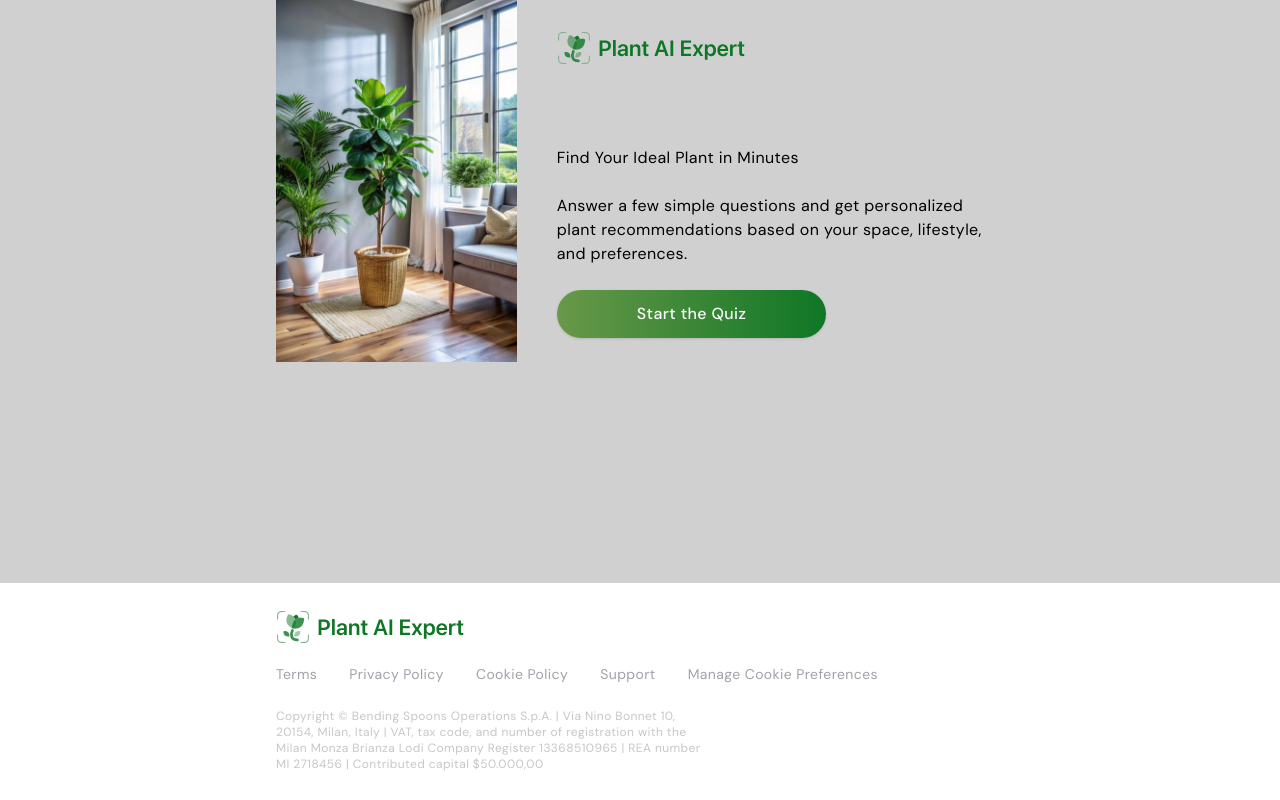
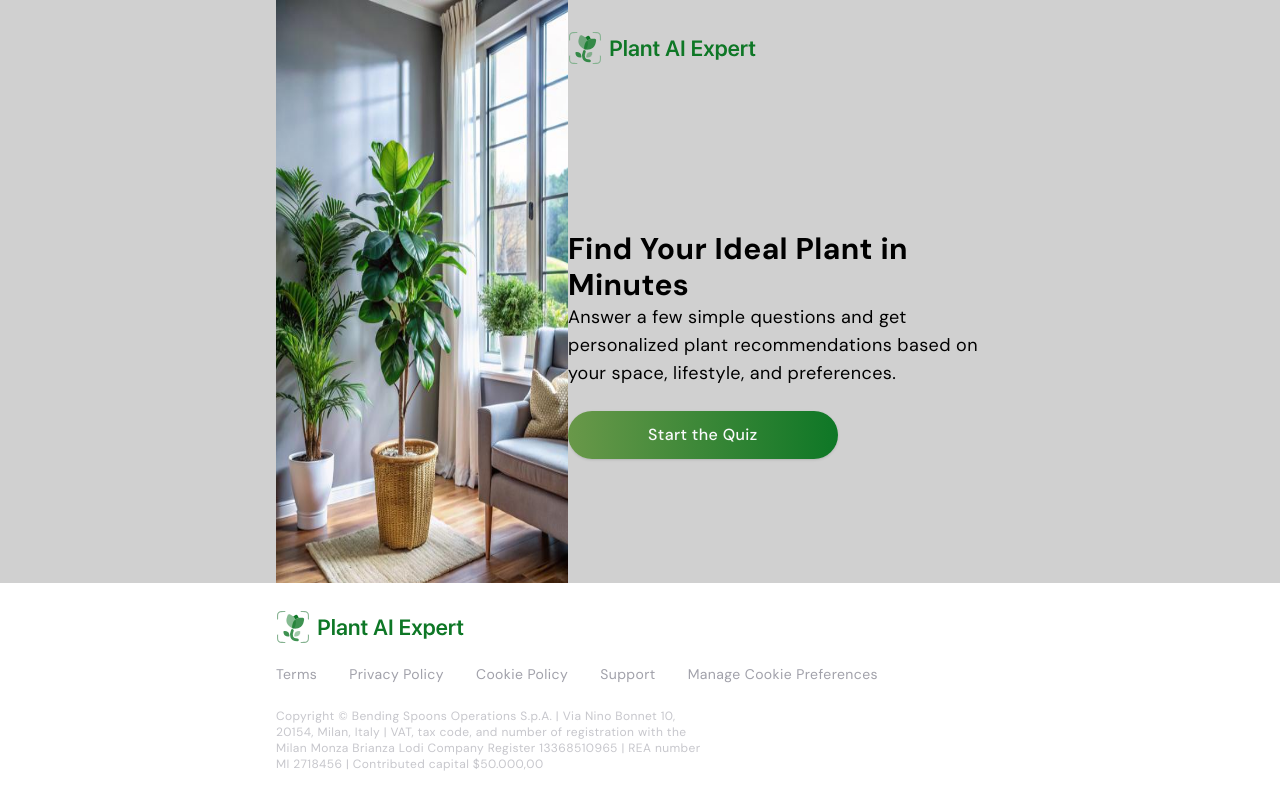
Before and after one commit to EugeniBykovski/evadav-landing, a Next.js app: page / in a window 1280 px wide. Built offline with nearby package versions, Linux system fonts and the light colour scheme.

Commit message:
feat: updated sidebar

```diff
--- a/app/layout.tsx
+++ b/app/layout.tsx
@@ -6,6 +6,7 @@ import { getLocale, getMessages } from 'next-intl/server';
 import Footer from '@/sections/Footer/Footer';
 import './globals.css';
 import 'react-toastify/dist/ReactToastify.css';
+import Sidebar from '@/sections/Sidebar/Sidebar';
 
 const dmSans = DM_Sans({ subsets: ['latin'] });
 
@@ -31,10 +32,14 @@ export default async function RootLayout({
         )}
       >
         <NextIntlClientProvider messages={messages}>
-          <main className="gap-x-2 min-h-[calc(100vh)] container">
-            {children}
-          </main>
-          <Footer />
+          <div className="flex min-h-[100vh]">
+            <main className="flex-1">
+              <div className="container mx-auto">
+                <Sidebar children={children} />
+              </div>
+            </main>
+            <Footer />
+          </div>
         </NextIntlClientProvider>
       </body>
     </html>
--- a/app/page.tsx
+++ b/app/page.tsx
@@ -3,9 +3,5 @@
 import WelcomeSection from '@/sections/WelcomeSection/WelcomeSection';
 
 export default function Home() {
-  return (
-    <>
-      <WelcomeSection />
-    </>
-  );
+  return <WelcomeSection />;
 }
--- /dev/null
+++ b/components/Quiz/PaymentSuccess.tsx
@@ -0,0 +1,30 @@
+'use client';
+
+import { FC } from 'react';
+import { useRouter } from 'next/navigation';
+
+const PaymentSuccess: FC = () => {
+  const router = useRouter();
+
+  const handleGoToApp = () => {
+    router.push('/app');
+  };
+
+  return (
+    <div className="p-4">
+      <h1 className="text-2xl font-bold mb-6">Payment successful!</h1>
+      <p className="mb-4">
+        Check your email to find your new login and password to enter the app.
+        See you there!
+      </p>
+      <button
+        className="bg-green-500 text-white py-2 px-4 rounded-md"
+        onClick={handleGoToApp}
+      >
+        Go to app
+      </button>
+    </div>
+  );
+};
+
+export default PaymentSuccess;
--- a/components/Quiz/Quiz.tsx
+++ b/components/Quiz/Quiz.tsx
@@ -21,7 +21,7 @@ const Quiz: FC = () => {
   };
 
   return (
-    <div className="p-4">
+    <section className="flex flex-col justify-center h-[70vh]">
       {!showResult ? (
         <Question
           question={quizData[currentQuestion].question}
@@ -31,7 +31,7 @@ const Quiz: FC = () => {
       ) : (
         <Result answers={answers} />
       )}
-    </div>
+    </section>
   );
 };
 
--- /dev/null
+++ b/components/Quiz/Subscription.tsx
@@ -0,0 +1,46 @@
+'use client';
+
+import { FC } from 'react';
+import { useRouter } from 'next/navigation';
+
+const Subscription: FC = () => {
+  const router = useRouter();
+
+  const handleSubscription = () => {
+    router.push('/payment-success');
+  };
+
+  return (
+    <div className="p-4">
+      <h1 className="text-2xl font-bold mb-4">Become a Member</h1>
+      <ul className="list-disc ml-5 mb-6">
+        <li>Unlimited Recognitions</li>
+        <li>Auto-diagnostics of plant issues</li>
+        <li>Access to detailed plant information</li>
+        <li>Worldwide plant care tips</li>
+      </ul>
+      <div className="grid grid-cols-3 gap-4 mb-6">
+        <div className="p-4 border rounded-md text-center">
+          <p>Weekly, 3 days free trial</p>
+          <p>$4.99/week</p>
+        </div>
+        <div className="p-4 border rounded-md text-center">
+          <p>Monthly, 3 days free trial</p>
+          <p>$9.99/month</p>
+        </div>
+        <div className="p-4 border rounded-md text-center">
+          <p>Yearly, 3 days free trial</p>
+          <p>$24.99/year</p>
+        </div>
+      </div>
+      <button
+        className="bg-green-500 text-white py-2 px-4 rounded-md"
+        onClick={handleSubscription}
+      >
+        Try for free
+      </button>
+    </div>
+  );
+};
+
+export default Subscription;
--- /dev/null
+++ b/sections/Header/Header.tsx
@@ -0,0 +1,21 @@
+import { FC } from 'react';
+import Link from 'next/link';
+import Logo from '@/components/Logo/Logo';
+
+const Header: FC = () => {
+  return (
+    <header className="flex justify-between items-center py-4 px-6 bg-white shadow-md">
+      <Logo />
+      <nav>
+        <Link
+          href="/quiz"
+          className="text-lg font-bold text-gray-700 hover:text-green-600"
+        >
+          Quiz
+        </Link>
+      </nav>
+    </header>
+  );
+};
+
+export default Header;
--- /dev/null
+++ b/sections/Sidebar/Sidebar.tsx
@@ -0,0 +1,21 @@
+import Image from 'next/image';
+import bg_welcome from '@/assets/images/bg_welcome.jpg';
+import Logo from '@/components/Logo/Logo';
+
+const Sidebar = ({ children }: any) => {
+  return (
+    <section className="flex h-full">
+      <div className="h-[81vh] w-[46%]">
+        <Image src={bg_welcome} alt="bg_weclome" className="h-[100%]" />
+      </div>
+      <div>
+        <div className="pt-8">
+          <Logo />
+          {children}
+        </div>
+      </div>
+    </section>
+  );
+};
+
+export default Sidebar;
--- a/sections/WelcomeSection/WelcomeSection.tsx
+++ b/sections/WelcomeSection/WelcomeSection.tsx
@@ -1,31 +1,27 @@
 'use client';
 
 import { FC } from 'react';
-import Logo from '@/components/Logo/Logo';
-import Image from 'next/image';
-import { bg_welcome } from '@/assets';
 import { Button } from '@/components/ui/button';
+import Link from 'next/link';
 
 const WelcomeSection: FC = () => {
   return (
-    <section className="flex">
-      <div className="h-full">
-        <Image src={bg_welcome} alt="bg_weclome" />
-      </div>
-      <div>
-        <div className="p-8 pl-10">
-          <Logo />
-        </div>
-        <div className="flex flex-col pl-10 h-full justify-start mt-[10%] items-start gap-6">
-          <h2>Find Your Ideal Plant in Minutes</h2>
-          <p>
+    <section className="flex flex-col justify-center h-[70vh]">
+      <div className="flex flex-col justify-start items-start gap-6">
+        <div className="max-w-[500px]">
+          <h2 className="text-3xl font-bold">
+            Find Your Ideal Plant in Minutes
+          </h2>
+          <p className="text-lg">
             Answer a few simple questions and get personalized plant
             recommendations based on your space, lifestyle, and preferences.
           </p>
+        </div>
+        <Link href={'/quiz'}>
           <Button variant={'action'} size={'lg'}>
             Start the Quiz
           </Button>
-        </div>
+        </Link>
       </div>
     </section>
   );
```
